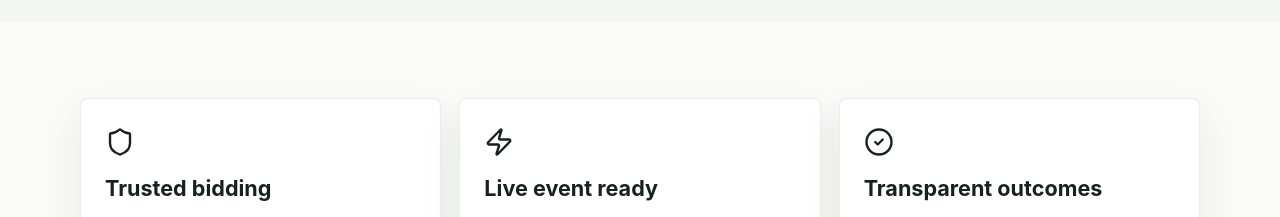
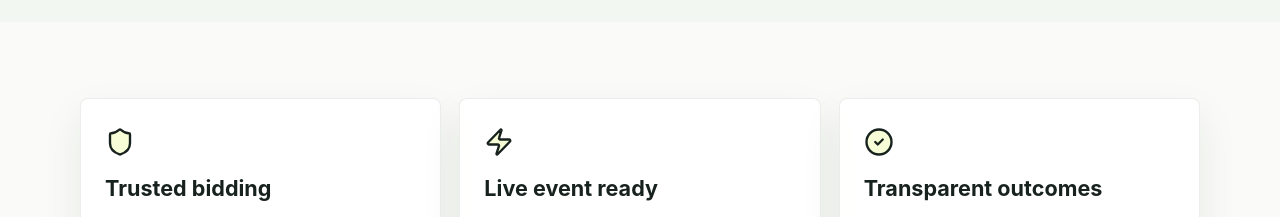
Before and after one commit to JJackson3111/bidals, a Next.js app in the folder frontend/: page / in a window 1280 px wide. Shown: the part 1200-1417 px from the top of the page. Built offline with nearby package versions, Linux system fonts and the light colour scheme; no server answers; a web font is replaced by a local one.

Commit message:
Add subtle brand fill to BIDALS feature icons

```diff
--- a/frontend/src/app/globals.css
+++ b/frontend/src/app/globals.css
@@ -841,8 +841,13 @@ p {
 
 .feature-icon-mark svg {
   display: block;
+  fill: rgba(206, 251, 4, 0.16);
   stroke-linecap: round;
   stroke-linejoin: round;
+}
+
+.feature-icon-svg {
+  color: var(--ink);
 }
 
 .landing-icon-box.compact {
--- a/frontend/src/app/page.tsx
+++ b/frontend/src/app/page.tsx
@@ -273,7 +273,7 @@ export default function LandingPage() {
               return (
                 <article className="landing-feature-card" key={feature.title}>
                   <div className="feature-icon-mark">
-                    <Icon size={30} strokeWidth={1.9} aria-hidden="true" />
+                    <Icon className="feature-icon-svg" size={30} strokeWidth={1.9} aria-hidden="true" />
                   </div>
                   <h2>{feature.title}</h2>
                   <p>{feature.description}</p>
```
